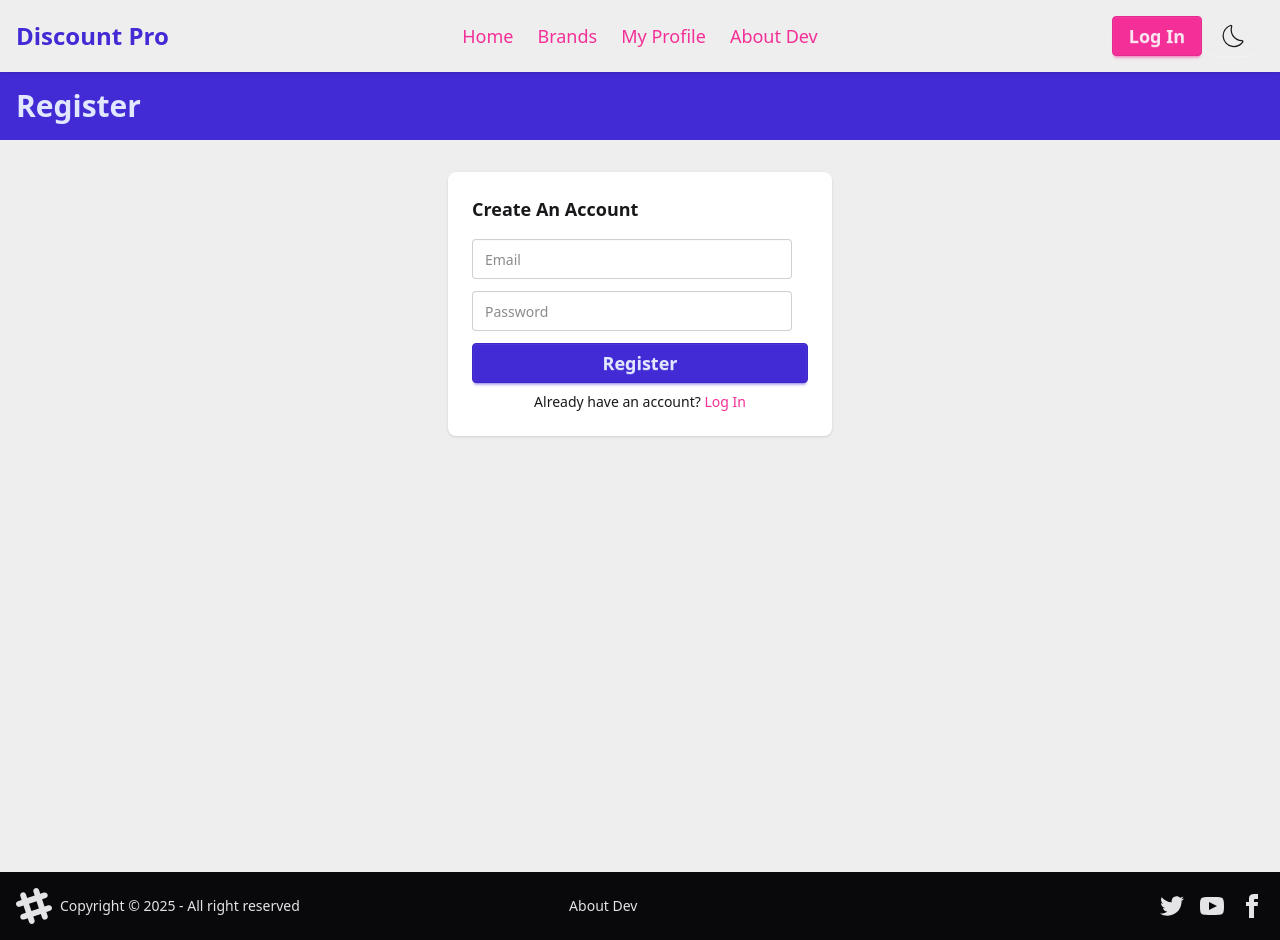
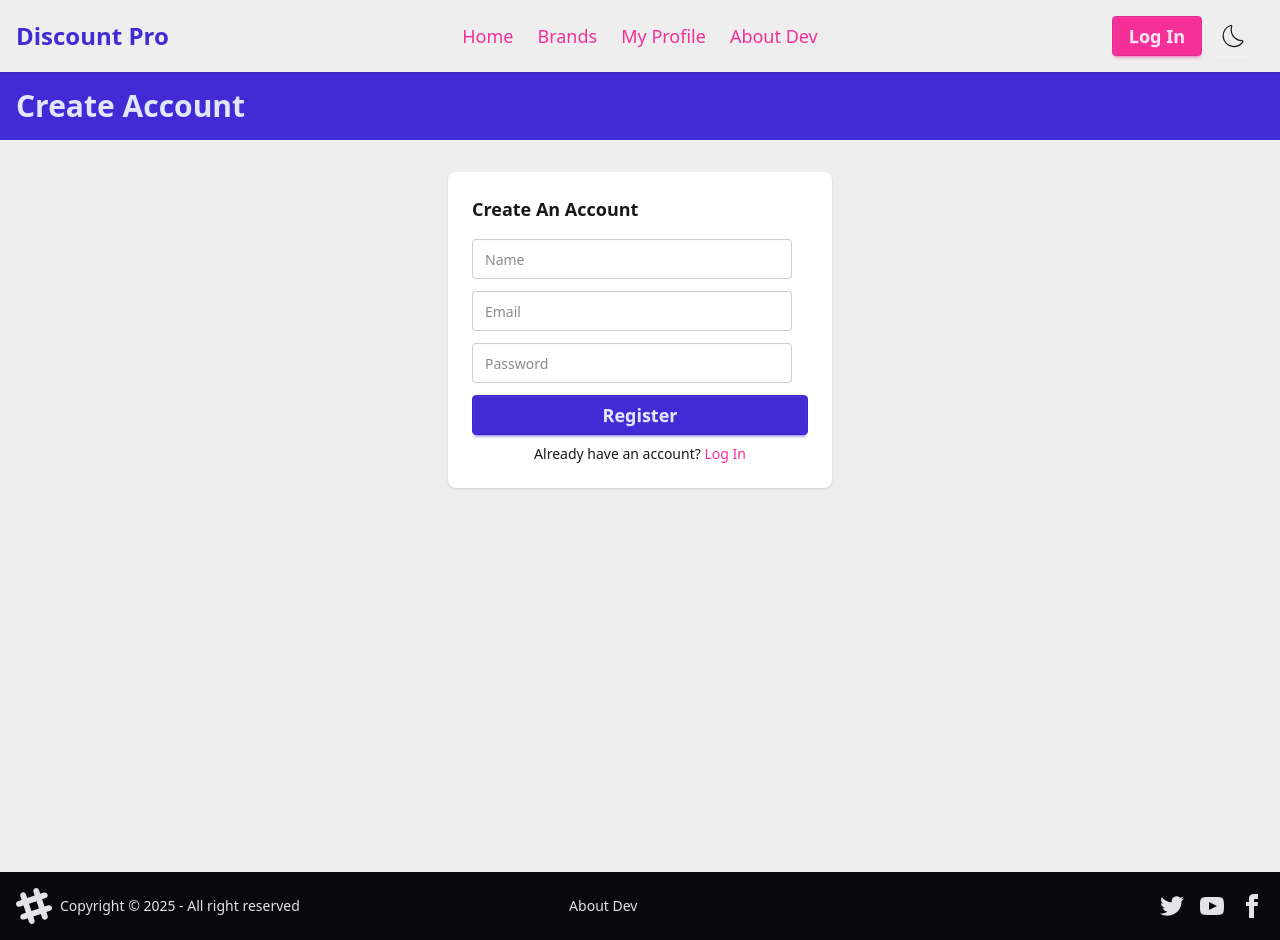
Before and after one commit to KYusufbd/discount-pro, a React (Vite) app: page /register in a window 1280 px wide. Built offline with nearby package versions, Linux system fonts and the light colour scheme.

Commit message:
Created register system successfully.

```diff
--- a/src/App.jsx
+++ b/src/App.jsx
@@ -3,6 +3,7 @@ import Navbar from "./components/Navbar";
 import { Outlet } from "react-router";
 import Footer from "./components/Footer";
 import CouponContext from "./contexts/CouponContext";
+import AuthProvider from "./firebase/AuthProvider";
 
 function App() {
   const [theme, setTheme] = useState("light");
@@ -31,11 +32,13 @@ function App() {
 
   return (
     <CouponContext.Provider value={{ coupons, brands }}>
-      <div data-theme={theme} className="w-full text-base-content box-border">
-        <Navbar switchTheme={switchTheme} theme={theme} />
-        <Outlet />
-        <Footer />
-      </div>
+      <AuthProvider>
+        <div data-theme={theme} className="w-full text-base-content box-border">
+          <Navbar switchTheme={switchTheme} theme={theme} />
+          <Outlet />
+          <Footer />
+        </div>
+      </AuthProvider>
     </CouponContext.Provider>
   );
 }
--- a/src/components/Login.jsx
+++ b/src/components/Login.jsx
@@ -22,6 +22,7 @@ const Login = () => {
               placeholder="Password"
               className="input input-md"
             />
+            <button className="text-secondary text-start">Forgot pasword?</button>
             <div className="card-actions justify-end">
               <button className="btn btn-primary text-lg w-full">Log In</button>
               <p className="text-center">
--- a/src/components/Register.jsx
+++ b/src/components/Register.jsx
@@ -1,24 +1,52 @@
+import { useContext } from "react";
 import { Link } from "react-router";
+import AuthContext from "../contexts/AuthContext";
 
 const Register = () => {
+  const { createUser } = useContext(AuthContext);
+
+  const handleRegister = (e) => {
+    e.preventDefault();
+    const name = e.target.name.value;
+    const email = e.target.email.value;
+    const password = e.target.password.value;
+    console.log(name, email, password);
+
+    createUser(email, password)?.then(userCredential => {
+      console.log(userCredential);
+    }).catch(error => {
+      console.log(error);
+    })
+  };
   return (
     <div className="min-h-screen flex flex-col gap-8 bg-base-300">
       <div className="w-full bg-primary text-primary-content py-4">
         <div className="section flex flex-row justify-between">
-          <h1 className="text-start font-bold text-3xl">Register</h1>
+          <h1 className="text-start font-bold text-3xl">Create Account</h1>
         </div>
       </div>
       <div className="card bg-base-100 w-96 max-w-full shadow-sm mx-auto">
         <div className="card-body gap-4">
           <h2 className="card-title">Create An Account</h2>
-          <form className="w-full flex flex-col gap-3">
+          <form
+            onSubmit={handleRegister}
+            className="w-full flex flex-col gap-3"
+          >
+            <input
+              type="text"
+              name="name"
+              placeholder="Name"
+              className="input input-md"
+            />
             <input
               type="email"
+              name="email"
               placeholder="Email"
               className="input input-md"
             />
             <input
               type="password"
+              name="password"
               placeholder="Password"
               className="input input-md"
             />
--- /dev/null
+++ b/src/contexts/AuthContext.js
@@ -0,0 +1,5 @@
+import { createContext } from "react";
+
+const AuthContext = createContext();
+
+export default AuthContext;
--- a/src/contexts/UserContext.js
+++ /dev/null
@@ -1,5 +0,0 @@
-import { createContext } from "react";
-
-const UserContext = createContext();
-
-export default UserContext;
--- /dev/null
+++ b/src/firebase/AuthProvider.jsx
@@ -0,0 +1,17 @@
+import AuthContext from "../contexts/AuthContext";
+import { createUserWithEmailAndPassword } from "firebase/auth";
+import auth from "./firebaseAuth";
+
+// eslint-disable-next-line react/prop-types
+const AuthProvider = ({ children }) => {
+  const createUser = (email, password) => {
+    createUserWithEmailAndPassword(auth, email, password);
+  };
+
+  const autInfo = { createUser };
+  return (
+    <AuthContext.Provider value={autInfo}>{children}</AuthContext.Provider>
+  );
+};
+
+export default AuthProvider;
--- a/src/firebase/firebaseAuth.js
+++ b/src/firebase/firebaseAuth.js
@@ -2,7 +2,15 @@ import { initializeApp } from "firebase/app";
 import { getAuth } from "firebase/auth";
 import "dotenv";
 
-const firebaseConfig = import.meta.env;
+const fbconfig = import.meta.env;
+const firebaseConfig = {
+  apiKey: fbconfig.VITE_apiKey,
+  authDomain: fbconfig.VITE_authDomain,
+  projectId: fbconfig.VITE_projectId,
+  storageBucket: fbconfig.VITE_storageBucket,
+  messagingSenderId: fbconfig.VITE_messagingSenderId,
+  appId: fbconfig.VITE_appId
+};
 
 // Initialize Firebase
 const app = initializeApp(firebaseConfig);
```
Also changed, not shown: 1 other file (tests, documents, lock files or other folders).
